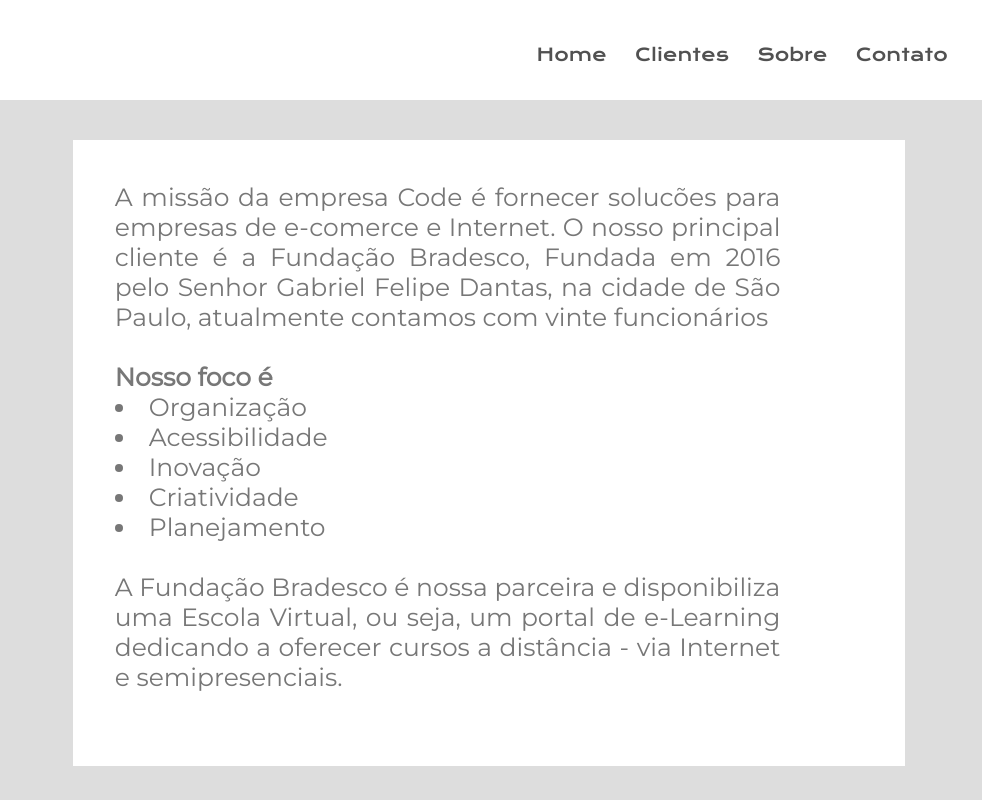
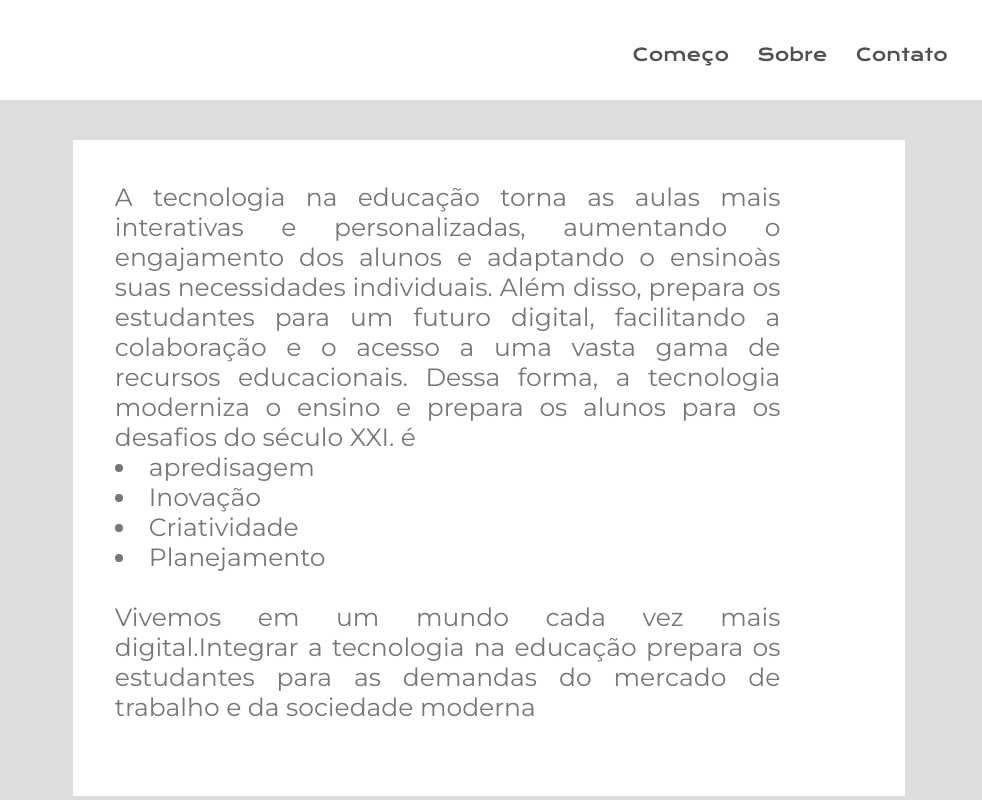
Before and after one commit to xxpadroxx/Gordo-3.0, a plain HTML site: page sobre.html in a window 1280 px wide. Shown: the full height of the page, 298-1280 px from the left. Drawn offline with nearby package versions, Linux system fonts and the light colour scheme.

Commit message:
Update sobre.html

```diff
--- a/sobre.html
+++ b/sobre.html
@@ -23,8 +23,7 @@
 
                 <nav>
                     <ul>
-                        <li><a href="index.html">Home</a></li>
-                        <li><a href="clientes.html">Clientes</a></li>
+                        <li><a href="index.html">Começo</a></li>
                         <li><a href="#topo">Sobre</a></li>
                         <li><a href="contato.html">Contato</a></li>
                     </ul>
@@ -35,20 +34,18 @@
 
             <section id="container-sobre">
                 <div id="txt-sobre">
-                    <p>A missão da empresa Code é fornecer solucões para empresas de e-comerce e Internet. O nosso
-                        principal cliente é a Fundação Bradesco, Fundada em 2016 pelo Senhor Gabriel Felipe Dantas,
-                        na cidade de São Paulo, atualmente contamos com vinte funcionários <br><br>
-                        <strong>Nosso foco é</strong>
+                    <p>A tecnologia na educação torna as aulas mais interativas e personalizadas, aumentando o engajamento dos alunos e adaptando o ensinoàs suas necessidades individuais.
+                        Além disso, prepara os estudantes para um futuro digital, facilitando a colaboração e o acesso a uma vasta gama de recursos educacionais.
+                        Dessa forma, a tecnologia moderniza o ensino e prepara os alunos para os desafios do século XXI. é</strong>
                     </p><br>
                         <dl>
-                            <li>Organização</li>
-                            <li>Acessibilidade</li>
+                            <li>apredisagem</li>
                             <li>Inovação</li>
                             <li>Criatividade</li>
                             <li>Planejamento</li>
                         </dl><br>
-                        <p>A Fundação Bradesco é nossa parceira e disponibiliza uma Escola Virtual, ou seja, um portal de
-                            e-Learning dedicando a oferecer cursos a distância - via Internet e semipresenciais.
+                        <p>Vivemos em um mundo cada vez mais digital.Integrar a tecnologia na educação
+                            prepara os estudantes para as demandas do mercado de trabalho e da sociedade moderna
                         </p>
                 </div>
                 <div id="img-conteudo-sobre">
```
